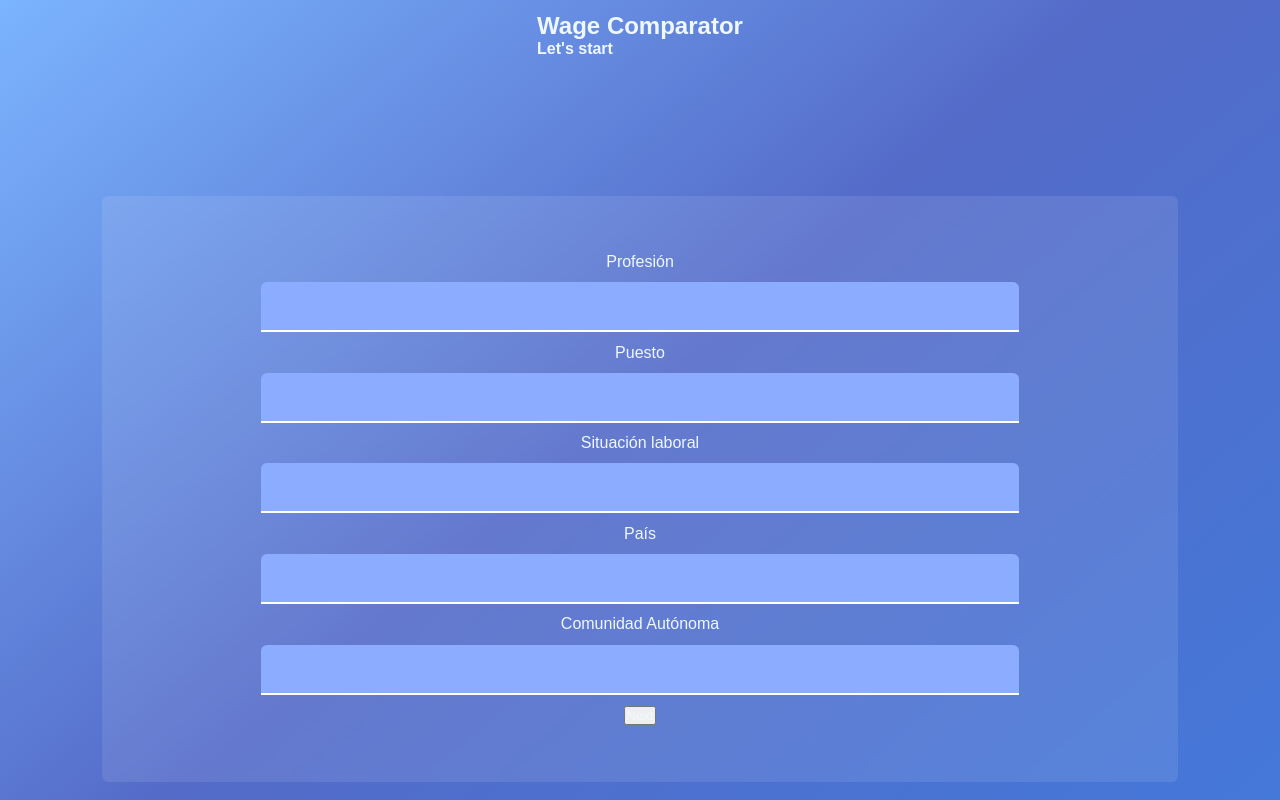
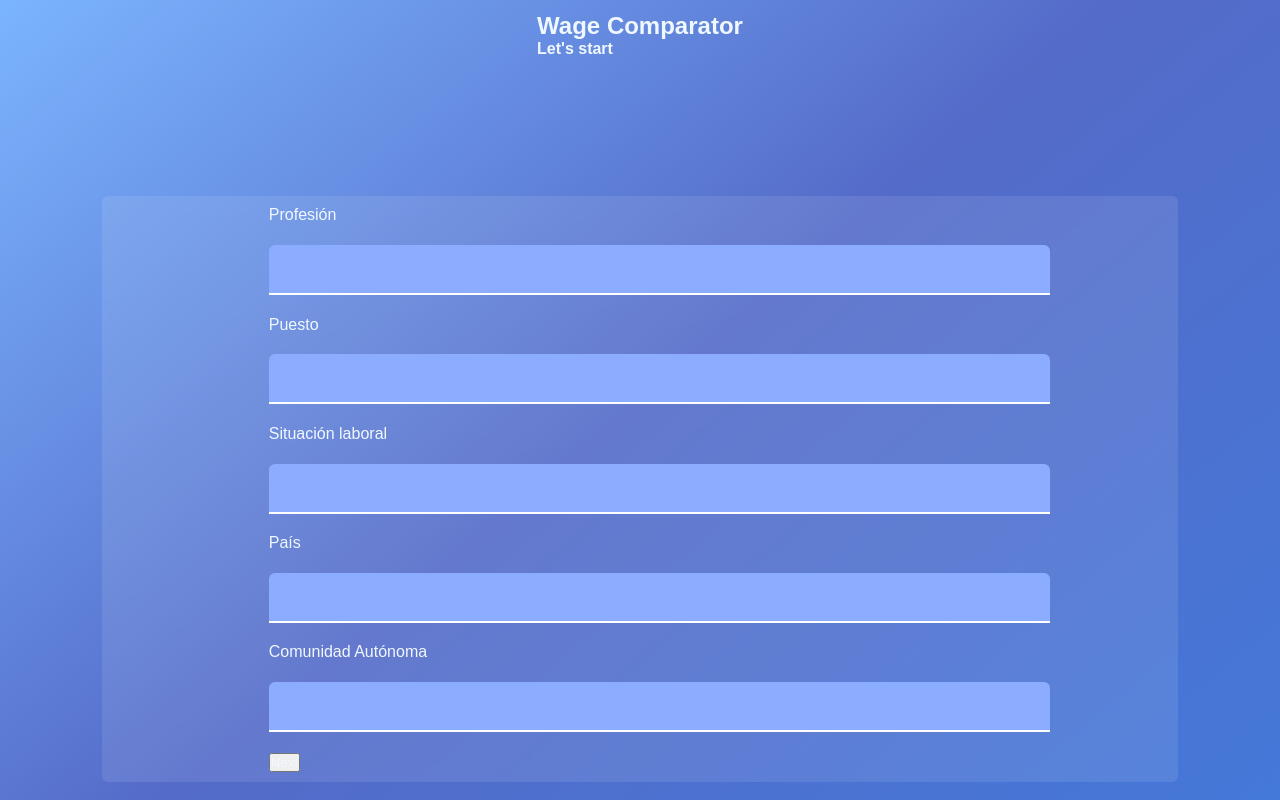
Before and after one commit to Javi-octubremilnovecientos/Wage_Comparator, a React (Vite) app: page / in a window 1280 px wide. Built offline with nearby package versions, Linux system fonts and the light colour scheme; a web font is replaced by a local one.

Commit message:
alineado labels de main-form

```diff
--- a/src/Styles/App.css
+++ b/src/Styles/App.css
@@ -22,8 +22,9 @@ justify-content: center;
     display: flex;
     flex-direction: column;
     justify-content: space-around;
-    align-items: center;
-    padding: 4%;
+    align-items: start;
+
+    padding-left: 13%;
     box-sizing: border-box;
     border-radius: 6px;
     background-color: #fafafa19;
@@ -33,7 +34,7 @@ justify-content: center;
 
 }
 .main-form input{
-    width: 78%;
+    width: 86%;
     height: 50px;
     border-radius: 6px 6px 0px 0px;
     appearance: none;
@@ -47,6 +48,7 @@ justify-content: center;
 
 }
 
+
 input:focus{
     border: none;
     box-shadow: none;
```
